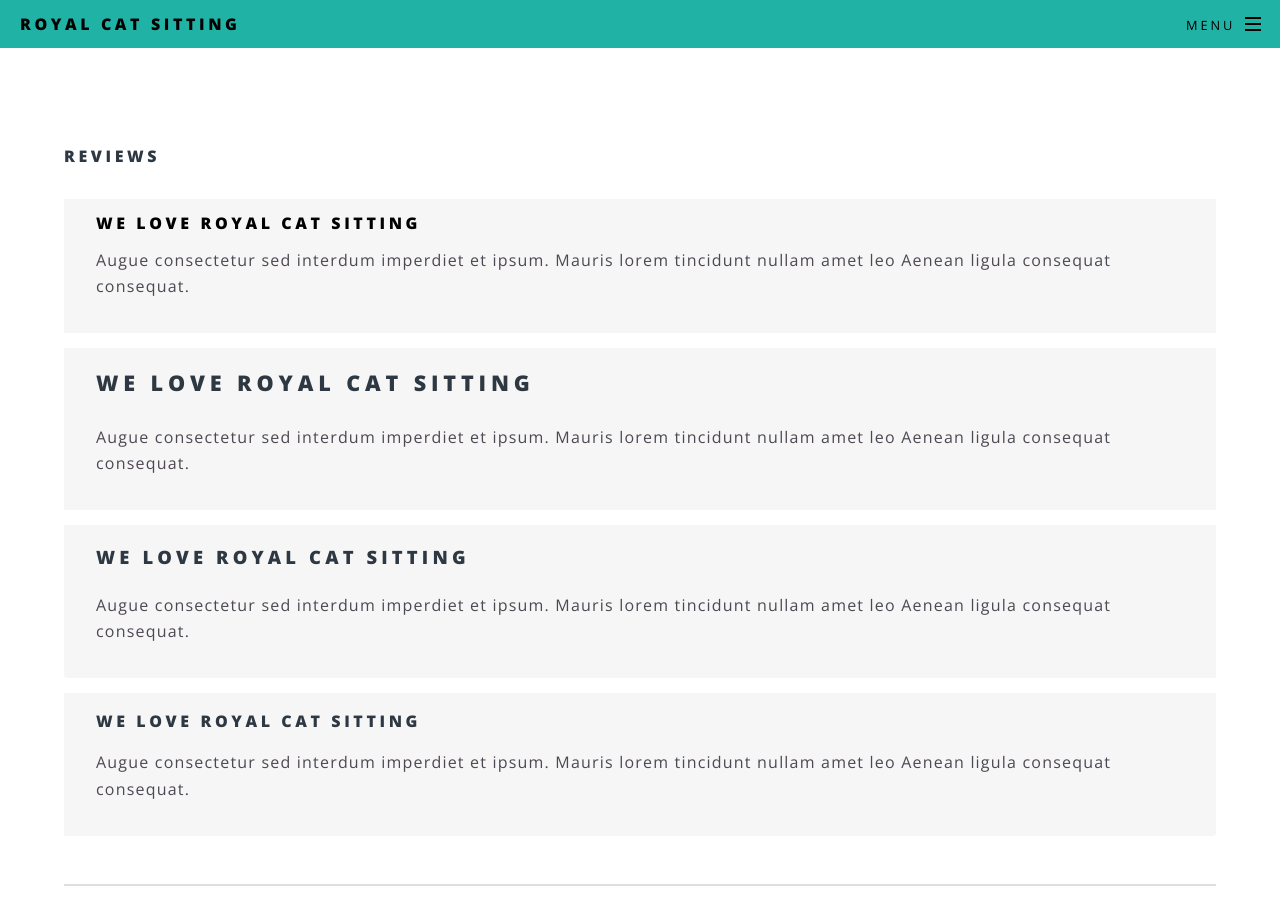
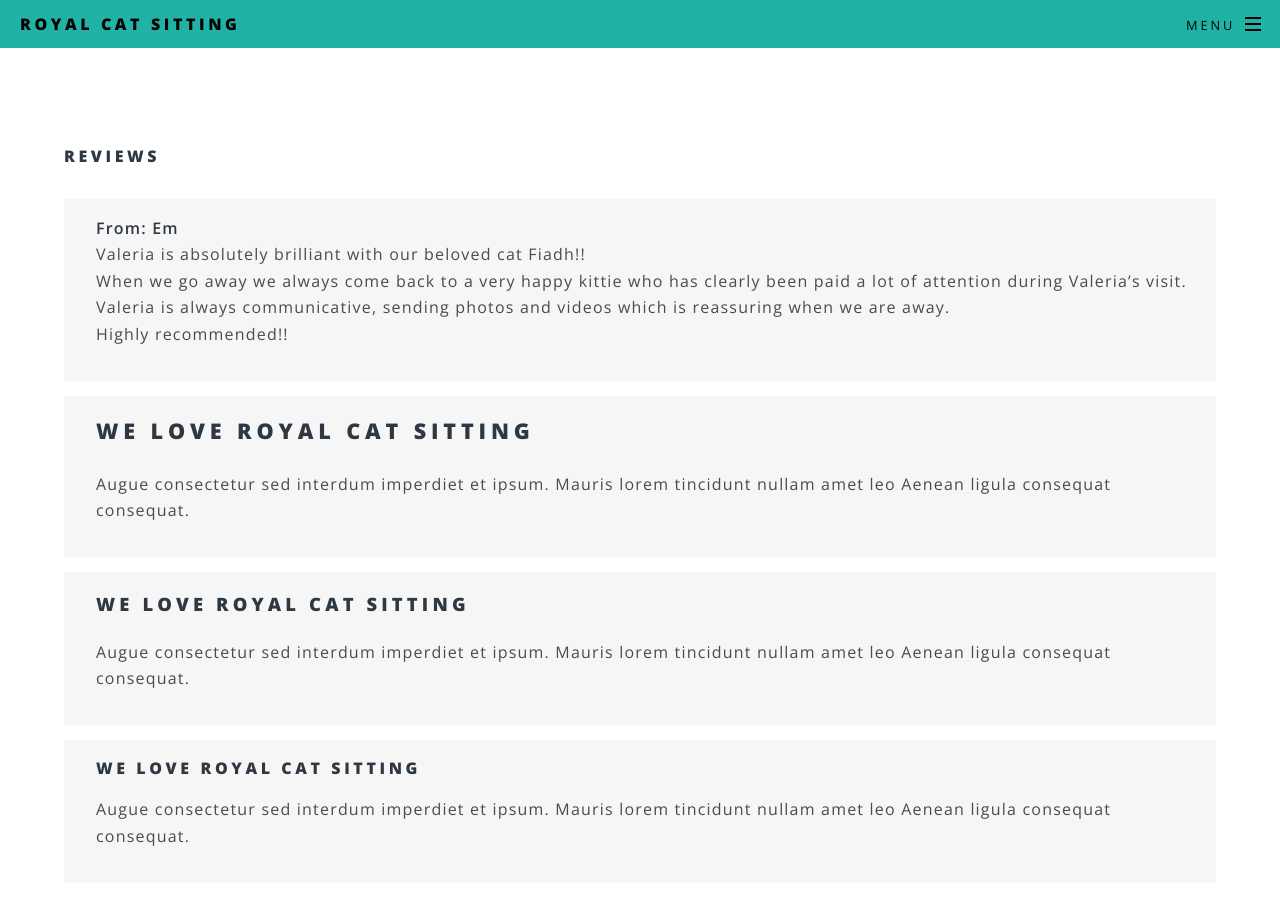
Before and after one commit to royalcatsitting/royalcatsitting.github.io, a Jekyll site: the page built from our_reviews.html, in a window 1280 px wide and 900 px high. Built offline with Jekyll 4.4.1, drawn with Linux system fonts in a browser that asks for light colours.

Commit message:
Update our_reviews.html

```diff
--- a/our_reviews.html
+++ b/our_reviews.html
@@ -10,8 +10,13 @@ order: 4
 
 			<ul class="features">
 				<li>
-					<h1>We love Royal Cat sitting</h1>
-					<p>Augue consectetur sed interdum imperdiet et ipsum. Mauris lorem tincidunt nullam amet leo Aenean ligula consequat consequat.</p>
+					<b>From: Em</b><br />
+					<p>
+					Valeria is absolutely brilliant with our beloved cat Fiadh!!<br />
+					When we go away we always come back to a very happy kittie who has clearly been paid a lot of attention during Valeria’s visit.<br />
+					Valeria is always communicative, sending photos and videos which is reassuring when we are away.<br />
+					Highly recommended!!
+					</p>
 				</li>
 				<li>
 					<h2>We love Royal Cat sitting</h2>
```
